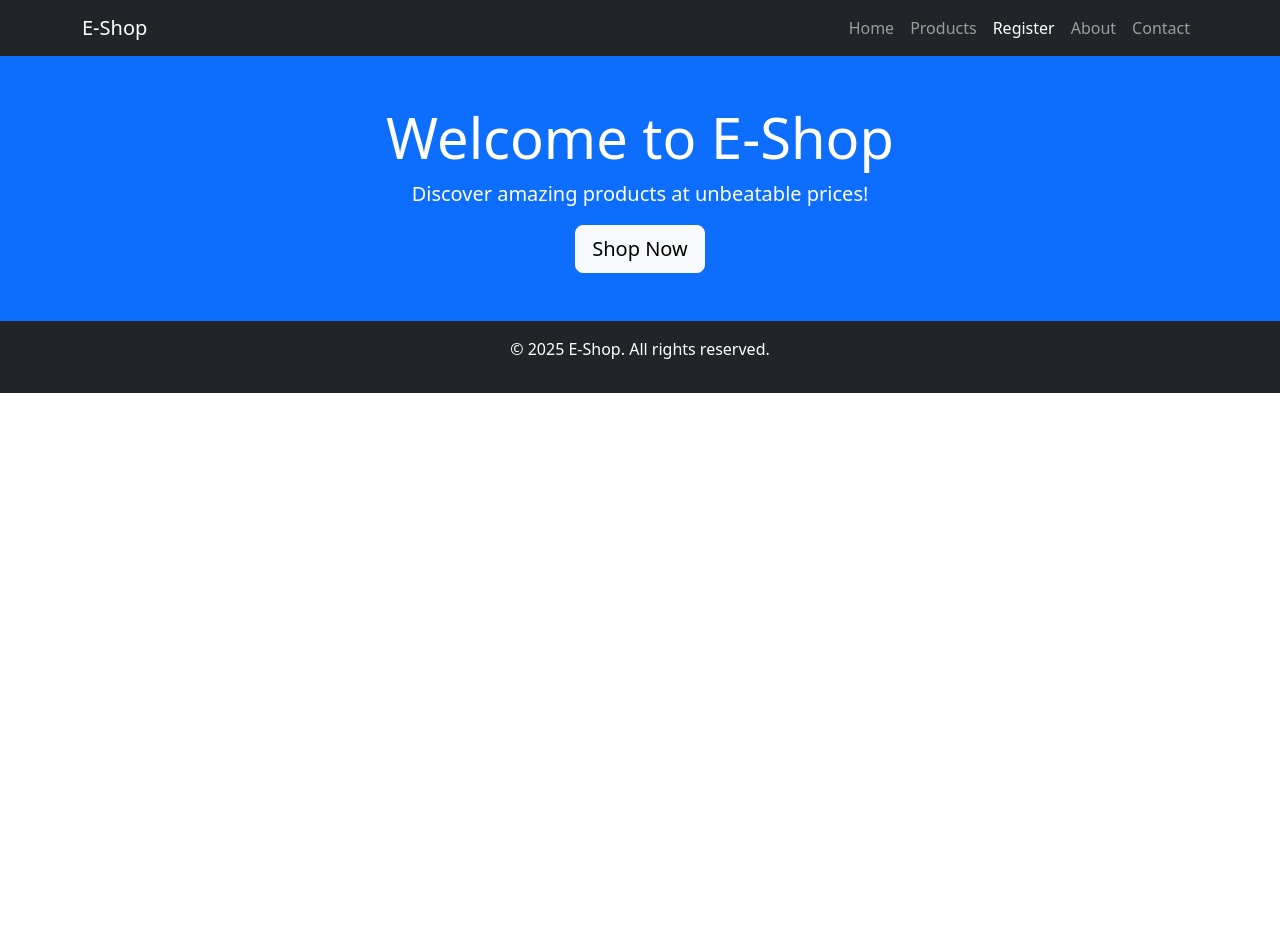
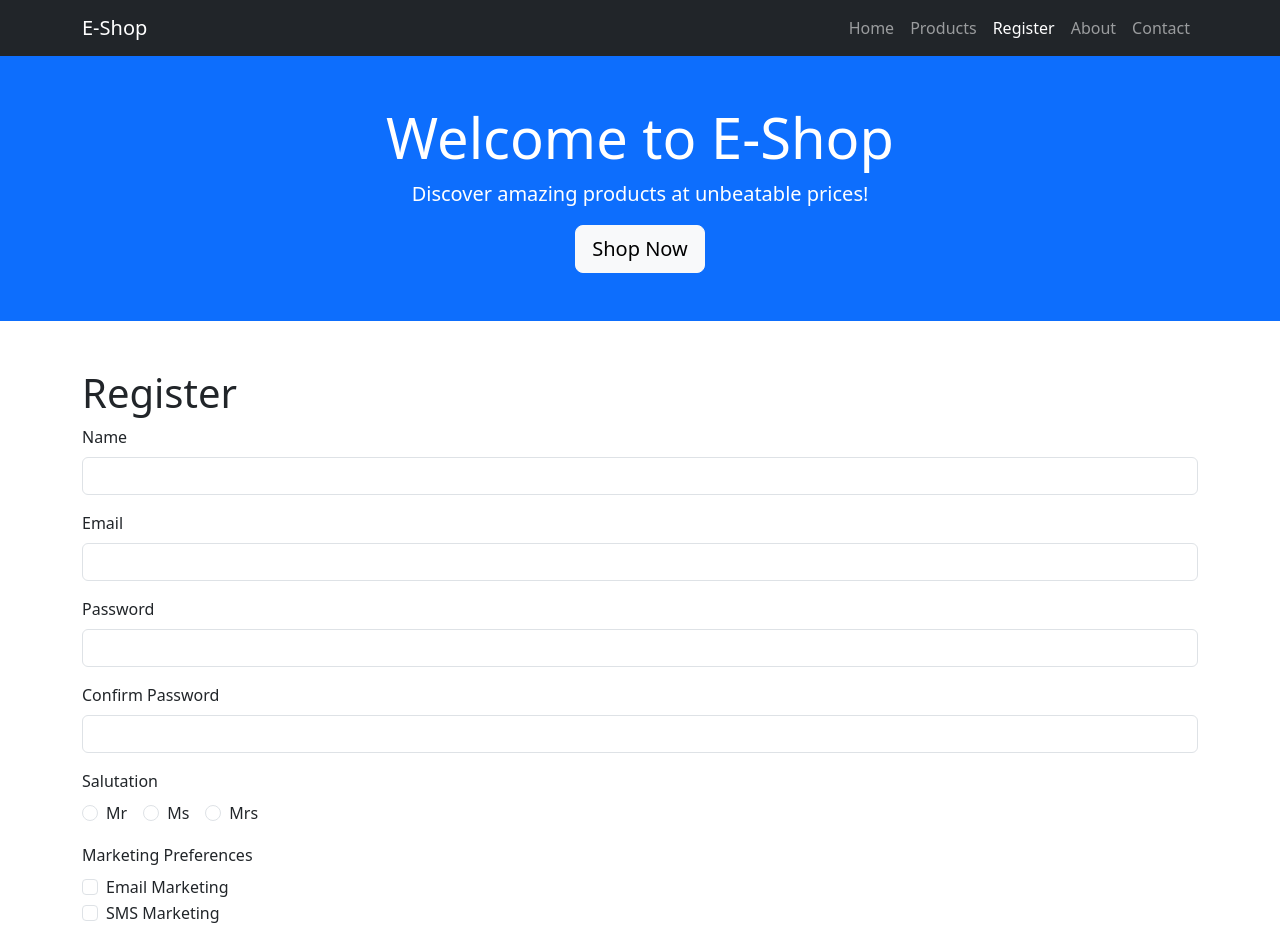
Before and after one commit to xaviertingxuan/react-assignment-2025, a React (Vite) app: page /register in a window 1280 px wide. Shown: the top 945 px of the page. Before the commit the page ends 800 px from the top, so only its background shows below. Built offline with nearby package versions, Linux system fonts and the light colour scheme.

Commit message:
update to register form and SPA routes

```diff
--- a/package.json
+++ b/package.json
@@ -10,9 +10,11 @@
     "preview": "vite preview"
   },
   "dependencies": {
+    "formik": "^2.4.6",
     "react": "^19.0.0",
     "react-dom": "^19.0.0",
-    "wouter": "^3.6.0"
+    "wouter": "^3.6.0",
+    "yup": "^1.6.1"
   },
   "devDependencies": {
     "@eslint/js": "^9.21.0",
--- a/src/App.jsx
+++ b/src/App.jsx
@@ -1,11 +1,12 @@
 import { Route, Switch } from 'wouter';
 import './App.css'
 import Footer from './components/Footer'
-import Header from './components/Header'
 import HomePage from './components/Homepage'
-import Navbar from './components/Navbar'
 import ProductPage from './components/ProductPage'
 import RegisterPage from './components/RegisterPage'
+import Navbar from './components/Navbar';
+import Header from './components/Header';
+import AboutUs from './components/AboutUs';
 
 
 function App() {
@@ -19,6 +20,7 @@ function App() {
         <Route path="/" component={HomePage} />
         <Route path="/products" component={ProductPage} />
         <Route path="/register" component={RegisterPage} />
+        <Route path="/about-us" component={AboutUs} />
       </Switch>
       <Footer />
     </>
--- /dev/null
+++ b/src/components/AboutUs.jsx
@@ -0,0 +1,11 @@
+import React from 'react'
+
+const AboutUs = () => {
+  return (
+    <div>
+
+    </div>
+  )
+}
+
+export default AboutUs
--- a/src/components/HomePage.jsx
+++ b/src/components/HomePage.jsx
@@ -1,9 +1,11 @@
 import React from 'react'
 import ProductCard from './ProductCard'
+
 
 const HomePage = () => {
   return (
     <div>
+
       <div className="row">
         <div className="col-md-3 mb-4">
           <ProductCard
--- a/src/components/Navbar.jsx
+++ b/src/components/Navbar.jsx
@@ -37,17 +37,19 @@ const Navbar = () => {
               </Link>
             </li>
             <li className="nav-item">
-              <Link href="/" className={`nav-link ${location === '/products' ? 'active' : ''}`}>
+              <Link href="/products" className={`nav-link ${location === '/products' ? 'active' : ''}`}>
                 Products
               </Link>
             </li>
             <li className="nav-item">
-              <Link href="/" className={`nav-link ${location === '/register' ? 'active' : ''}`}>
+              <Link href="/register" className={`nav-link ${location === '/register' ? 'active' : ''}`}>
                 Register
               </Link>
             </li>
             <li className="nav-item">
-              <a className="nav-link" href="#">About</a>
+            <Link href="/about-us" className={`nav-link ${location === '/about-us' ? 'active' : ''}`}>
+                About
+              </Link>
             </li>
             <li className="nav-item">
               <a className="nav-link" href="#">Contact</a>
--- a/src/components/ProductPage.jsx
+++ b/src/components/ProductPage.jsx
@@ -1,9 +1,10 @@
 import React from 'react'
+
 
 const ProductPage = () => {
   return (
     <div>
-
+      Products
     </div>
   )
 }
--- a/src/components/RegisterPage.jsx
+++ b/src/components/RegisterPage.jsx
@@ -1,11 +1,163 @@
-import React from 'react'
+import React from 'react';
+import { Formik, Field, Form } from 'formik';
 
-const RegisterPage = () => {
+function RegisterPage() {
+  const initialValues = {
+    name: '',
+    email: '',
+    password: '',
+    confirmPassword: '',
+    salutation: '',
+    marketingPreferences: [],
+    country: ''
+  };
+
+  const handleSubmit = (values, formikHelpers) => {
+    console.log('Form values:', values);
+    formikHelpers.setSubmitting(false);
+  };
+
   return (
-    <div>
+    <div className="container mt-5">
+      <h1>Register</h1>
+      <Formik
+        initialValues={initialValues}
+        onSubmit={handleSubmit}
+      >
+        {(formik) => (
+          <Form>
+            <div className="mb-3">
+              <label htmlFor="name" className="form-label">Name</label>
+              <Field
+                type="text"
+                className="form-control"
+                id="name"
+                name="name"
+              />
+            </div>
 
+            <div className="mb-3">
+              <label htmlFor="email" className="form-label">Email</label>
+              <Field
+                type="email"
+                className="form-control"
+                id="email"
+                name="email"
+              />
+            </div>
+
+            <div className="mb-3">
+              <label htmlFor="password" className="form-label">Password</label>
+              <Field
+                type="password"
+                className="form-control"
+                id="password"
+                name="password"
+              />
+            </div>
+
+            <div className="mb-3">
+              <label htmlFor="confirmPassword" className="form-label">Confirm Password</label>
+              <Field
+                type="password"
+                className="form-control"
+                id="confirmPassword"
+                name="confirmPassword"
+              />
+            </div>
+
+            <div className="mb-3">
+              <label className="form-label">Salutation</label>
+              <div>
+                <div className="form-check form-check-inline">
+                  <Field
+                    className="form-check-input"
+                    type="radio"
+                    name="salutation"
+                    id="mr"
+                    value="Mr"
+                  />
+                  <label className="form-check-label" htmlFor="mr">Mr</label>
+                </div>
+                <div className="form-check form-check-inline">
+                  <Field
+                    className="form-check-input"
+                    type="radio"
+                    name="salutation"
+                    id="ms"
+                    value="Ms"
+                  />
+                  <label className="form-check-label" htmlFor="ms">Ms</label>
+                </div>
+                <div className="form-check form-check-inline">
+                  <Field
+                    className="form-check-input"
+                    type="radio"
+                    name="salutation"
+                    id="mrs"
+                    value="Mrs"
+                  />
+                  <label className="form-check-label" htmlFor="mrs">Mrs</label>
+                </div>
+              </div>
+            </div>
+
+            <div className="mb-3">
+              <label className="form-label">Marketing Preferences</label>
+              <div className="form-check">
+                <Field
+                  className="form-check-input"
+                  type="checkbox"
+                  id="emailMarketing"
+                  name="marketingPreferences"
+                  value="email"
+                />
+                <label className="form-check-label" htmlFor="emailMarketing">
+                  Email Marketing
+                </label>
+              </div>
+              <div className="form-check">
+                <Field
+                  className="form-check-input"
+                  type="checkbox"
+                  id="smsMarketing"
+                  name="marketingPreferences"
+                  value="sms"
+                />
+                <label className="form-check-label" htmlFor="smsMarketing">
+                  SMS Marketing
+                </label>
+              </div>
+            </div>
+
+            <div className="mb-3">
+              <label htmlFor="country" className="form-label">Country</label>
+              <Field
+                as="select"
+                className="form-select"
+                id="country"
+                name="country"
+              >
+                <option value="">Select Country</option>
+                <option value="sg">Singapore</option>
+                <option value="my">Malaysia</option>
+                <option value="in">Indonesia</option>
+                <option value="th">Thailand</option>
+              </Field>
+            </div>
+
+            <button
+              type="submit"
+              className="btn btn-primary"
+              disabled={formik.isSubmitting}
+            >
+              Register
+            </button>
+          </Form>
+        )}
+      </Formik>
     </div>
-  )
+  );
 }
 
-export default RegisterPage
+export default RegisterPage;
```
Also changed, not shown: 1 other file (tests, documents, lock files or other folders).
